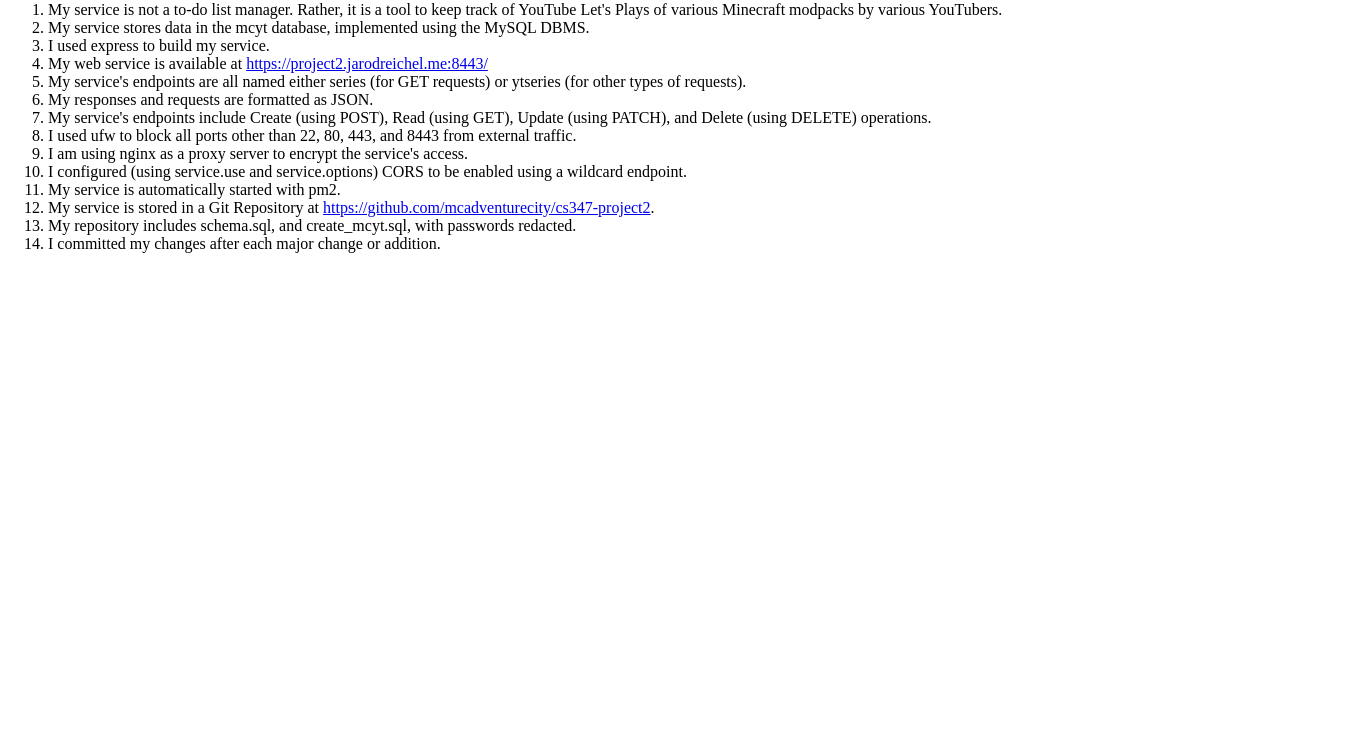
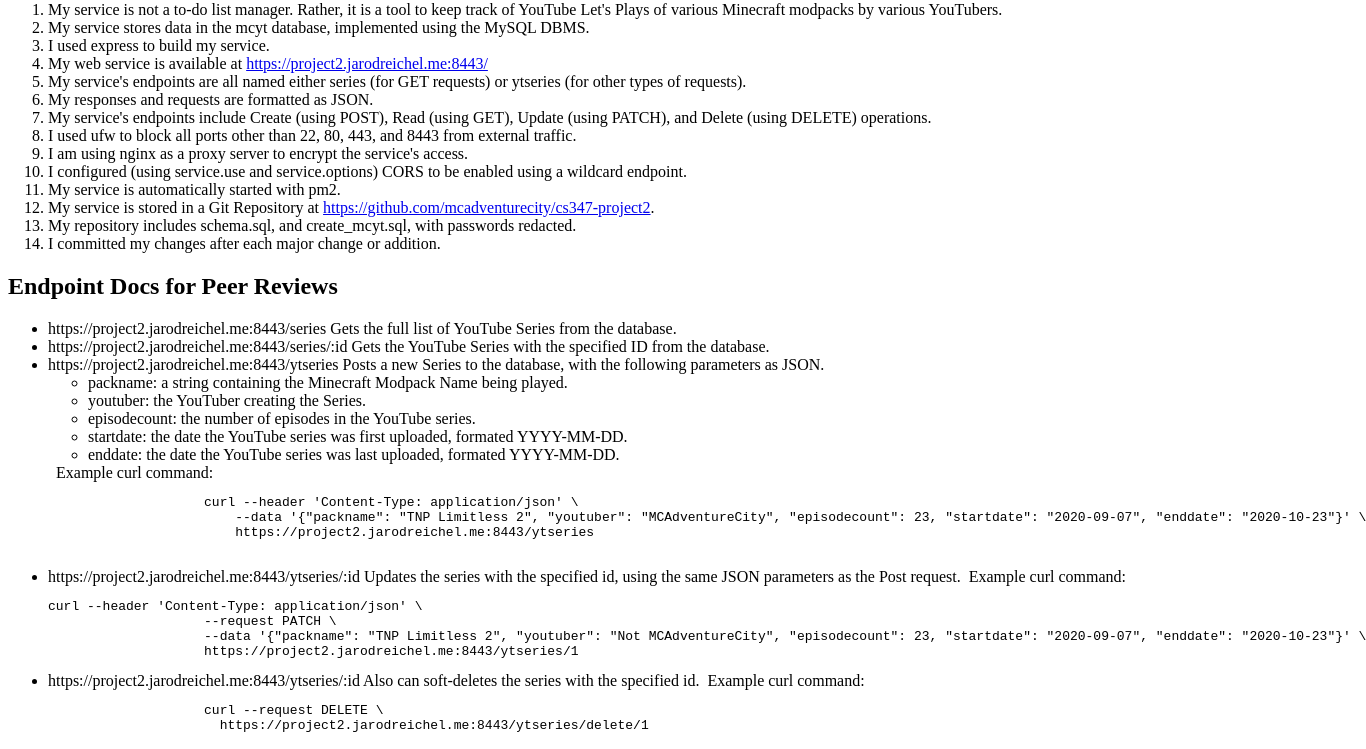
Before and after one commit to mcadventurecity/cs347-project2, a website: page report.html in a window 1280 px wide. Shown: the part 79-828 px from the top of the page, 1366 px wide, since content can reach past the window. Before the commit the page ends 800 px from the top, so only its background shows below. Drawn offline with Linux system fonts and the light colour scheme.

Commit message:
Add Endpoint Docs

```diff
--- a/report.html
+++ b/report.html
@@ -22,5 +22,38 @@
             <li>My repository includes schema.sql, and create_mcyt.sql, with passwords redacted.</li>
             <li>I committed my changes after each major change or addition.</li>
         </ol>
+        <h2>Endpoint Docs for Peer Reviews</h2>
+        <ul>
+            <li>https://project2.jarodreichel.me:8443/series Gets the full list of YouTube Series from the database.</li>
+            <li>https://project2.jarodreichel.me:8443/series/:id Gets the YouTube Series with the specified ID from the database.</li>
+            <li>https://project2.jarodreichel.me:8443/ytseries Posts a new Series to the database, with the following parameters as JSON.&nbsp;
+                <ul>
+                    <li>packname: a string containing the Minecraft Modpack Name being played.</li>
+                    <li>youtuber: the YouTuber creating the Series.</li>
+                    <li>episodecount: the number of episodes in the YouTube series.</li>
+                    <li>startdate: the date the YouTube series was first uploaded, formated YYYY-MM-DD.</li>
+                    <li>enddate: the date the YouTube series was last uploaded, formated YYYY-MM-DD.</li>
+                </ul>&nbsp;
+                Example curl command:
+                <pre>
+                    curl --header 'Content-Type: application/json' \
+                        --data '{"packname": "TNP Limitless 2", "youtuber": "MCAdventureCity", "episodecount": 23, "startdate": "2020-09-07", "enddate": "2020-10-23"}' \
+                        https://project2.jarodreichel.me:8443/ytseries
+                </pre>
+            </li>
+            <li>https://project2.jarodreichel.me:8443/ytseries/:id Updates the series with the specified id, using the same JSON parameters as the Post request.&nbsp;
+                Example curl command:
+                <pre>curl --header 'Content-Type: application/json' \
+                    --request PATCH \
+                    --data '{"packname": "TNP Limitless 2", "youtuber": "Not MCAdventureCity", "episodecount": 23, "startdate": "2020-09-07", "enddate": "2020-10-23"}' \
+                    https://project2.jarodreichel.me:8443/ytseries/1</pre>
+            </li>
+            <li>https://project2.jarodreichel.me:8443/ytseries/:id Also can soft-deletes the series with the specified id.&nbsp;
+                Example curl command:
+                <pre>
+                    curl --request DELETE \
+                      https://project2.jarodreichel.me:8443/ytseries/delete/1</pre>
+            </li>
+        </ul>
     </body>
 </html>
```
